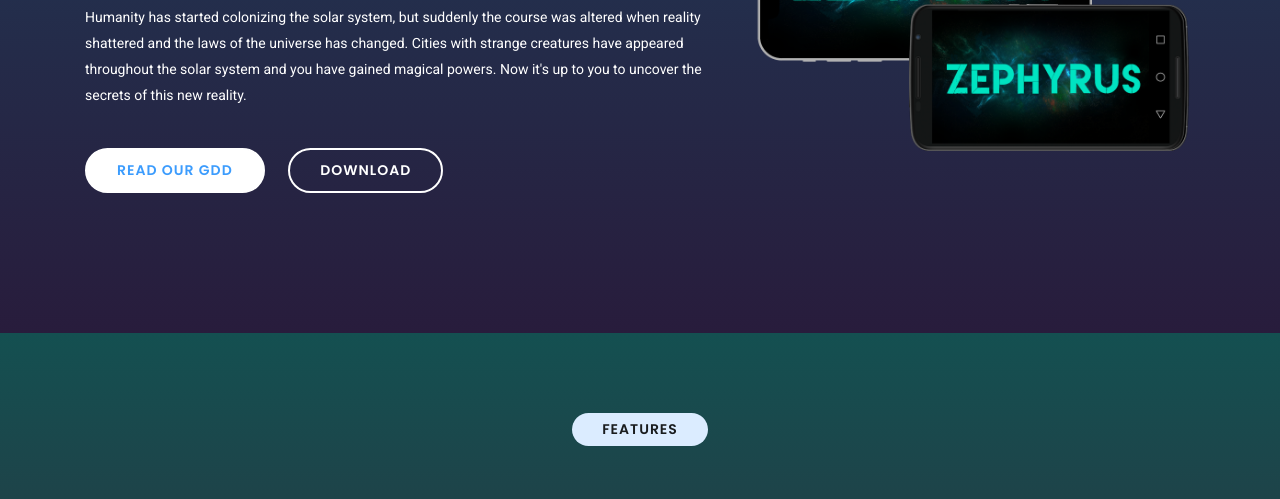
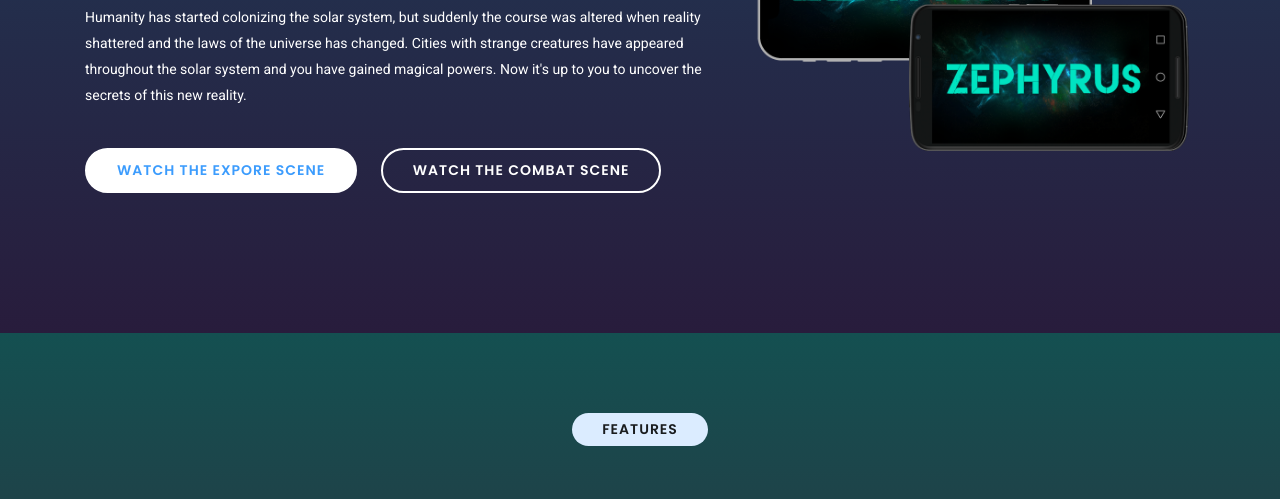
Before and after one commit to fnoren17/ZephyrusWeb, a plain HTML site: page index.html in a window 1280 px wide. Shown: the part 301-800 px from the top of the page. Drawn offline with Linux system fonts and the light colour scheme; files whose address does not match are found by name.

Commit message:
Linked to the trailers

```diff
--- a/index.html
+++ b/index.html
@@ -67,8 +67,8 @@
               <h2 class="head-title">Your new <br> RPG experience on mobile</h2>
               <p>Humanity has started colonizing the solar system, but suddenly the course was altered when reality shattered and the laws of the universe has changed. Cities with strange creatures have appeared throughout the solar system and you have gained magical powers. Now it's up to you to uncover the secrets of this new reality.</p>
               <div class="header-button">
-                <a href="#" class="btn btn-border-filled">Read our GDD</a>
-                <a href="#download" class="btn btn-border page-scroll">Download</a>
+                <a href="https://drive.google.com/open?id=1cBz_L5O8spsFbmDZN9UZA1P9YtbmkOGi" class="btn btn-border-filled">Watch the expore scene</a>
+                <a href="https://drive.google.com/open?id=1CW0tPlDnOY2att3oSj6QP1wiANtZnaMO" class="btn btn-border page-scroll">Watch the combat scene</a>
               </div>
             </div>
           </div>
```
